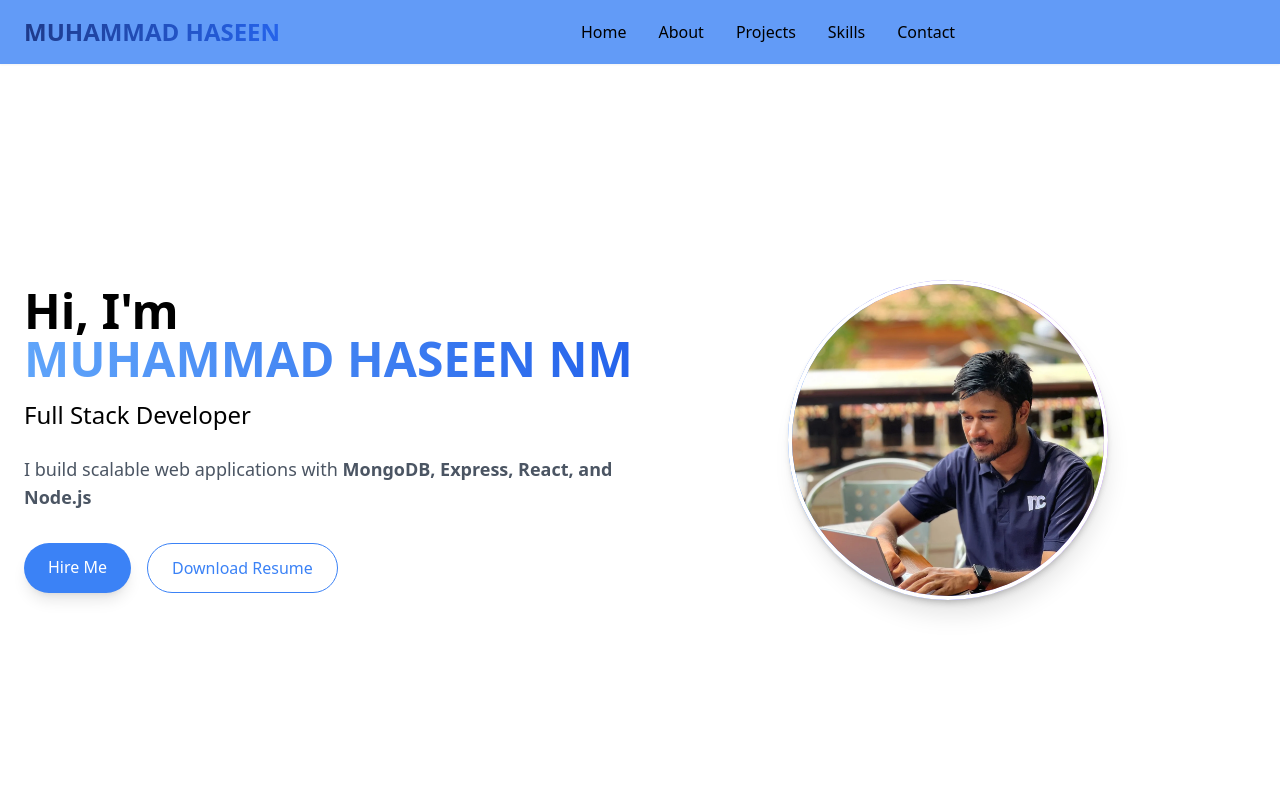
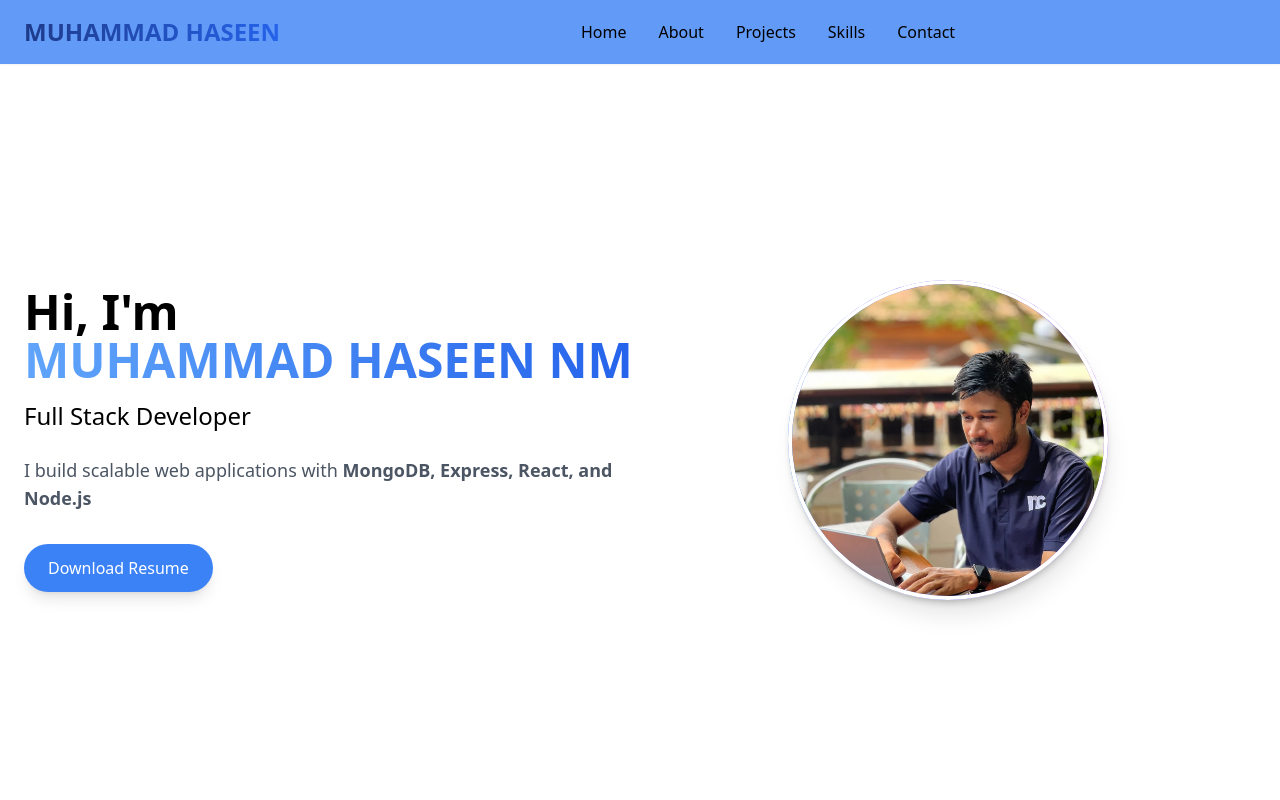
Before and after one commit to HASINMMPM/portfoliohaseen, a React (Vite) app: page / in a window 1280 px wide. Shown: the top 800 px of the page. Built offline with nearby package versions, Linux system fonts and the light colour scheme.

Commit message:
feat(contact): updated contact information

```diff
--- a/src/Components/About.jsx
+++ b/src/Components/About.jsx
@@ -44,7 +44,7 @@ const About = () => {
           </div>
           <div className="flex flex-wrap gap-4">
             <a
-              href="#contact"
+              href="tel:7736965052"
               className="px-6 py-3 bg-blue-500 text-white rounded-full hover:bg-blue-600 transition duration-300"
             >
               Contact Me
--- a/src/Components/Contact.jsx
+++ b/src/Components/Contact.jsx
@@ -73,7 +73,7 @@ const Contact = () => {
                 <div>
                   <h4 className="font-medium">Phone Number</h4>
                   <a
-                    href="tel:9995958847"
+                    href="tel:7736965052"
                     className="text-gray-600  hover:text-blue-500"
                   >
                    7736965052
--- a/src/Components/Hero.jsx
+++ b/src/Components/Hero.jsx
@@ -15,13 +15,8 @@ const Hero = () => {
           Node.js</strong>
         </p>
         <div className="flex flex-wrap gap-4">
-          <a
-            href="#contact"
-            className="px-6 py-3 bg-blue-500 text-white rounded-full hover:bg-blue-600 transition duration-300 shadow-lg"
-          >
-            Hire Me
-          </a>
-          <button className="px-6 py-3 border border-blue-500 text-blue-500  rounded-full hover:bg-blue-500 hover:text-white transition duration-300">
+
+          <button className="px-6 py-3 bg-blue-500 text-white rounded-full hover:bg-blue-600 transition duration-300 shadow-lg">
             Download Resume
           </button>
         </div>
```
